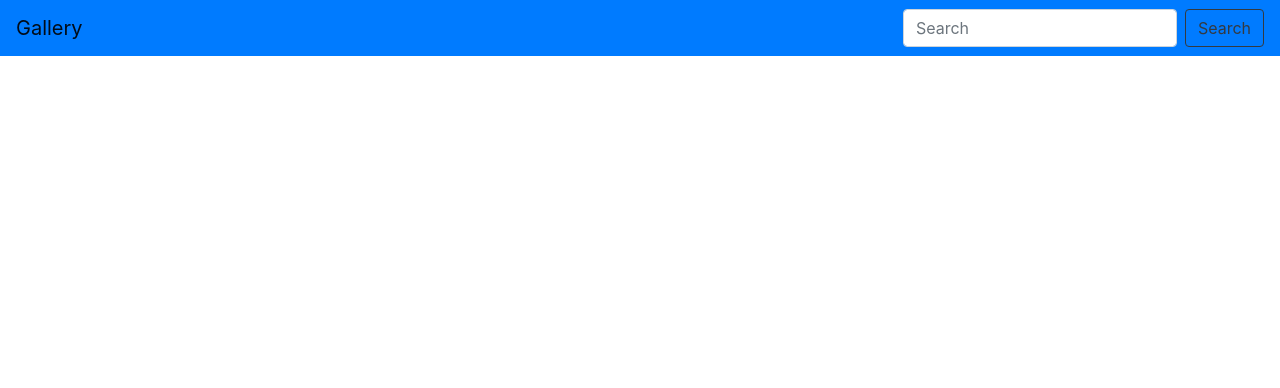
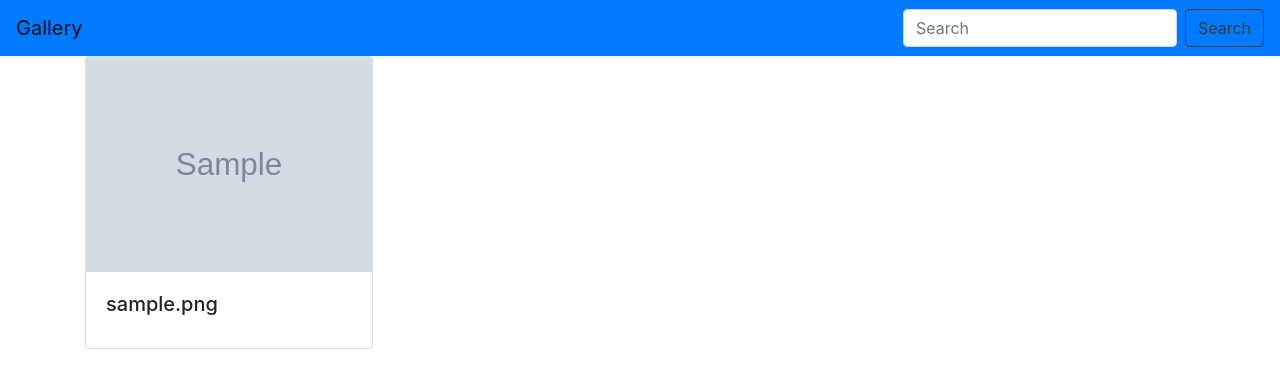
Before and after one commit to mukhtarabdirahman/gallery-django, a Django app: page / in a window 1280 px wide. Shown: the top 388 px of the page. Run offline with Django 3.2, Linux system fonts and the light colour scheme; tables that the repository leaves empty hold one stand-in row (values such as "Sample post"); grey boxes marked "Sample" are stand-in pictures; some libraries are stand-ins or nearby versions.

Commit message:
added card and displaying images

```diff
--- a/pics/templates/all-pics/today-pics.html
+++ b/pics/templates/all-pics/today-pics.html
@@ -3,6 +3,25 @@
 {% block content %}
 <div class="container">
 
+  <!-- Looping through news   -->
+  {% for images in display %}
+
+
+<div class="card" style="width: 18rem;">
+  <img src="{{images.image.url}}" class="card-img-top" alt="...">
+  <div class="card-body">
+    <h5 class="card-title">{{images.image_name}}</h5>
+
+
+  </div>
+</div>
+
+  {% empty %}
+
+  {% endfor %}
+
+</div>
+
 
 {{block.super}}
 {% endblock %}
```
